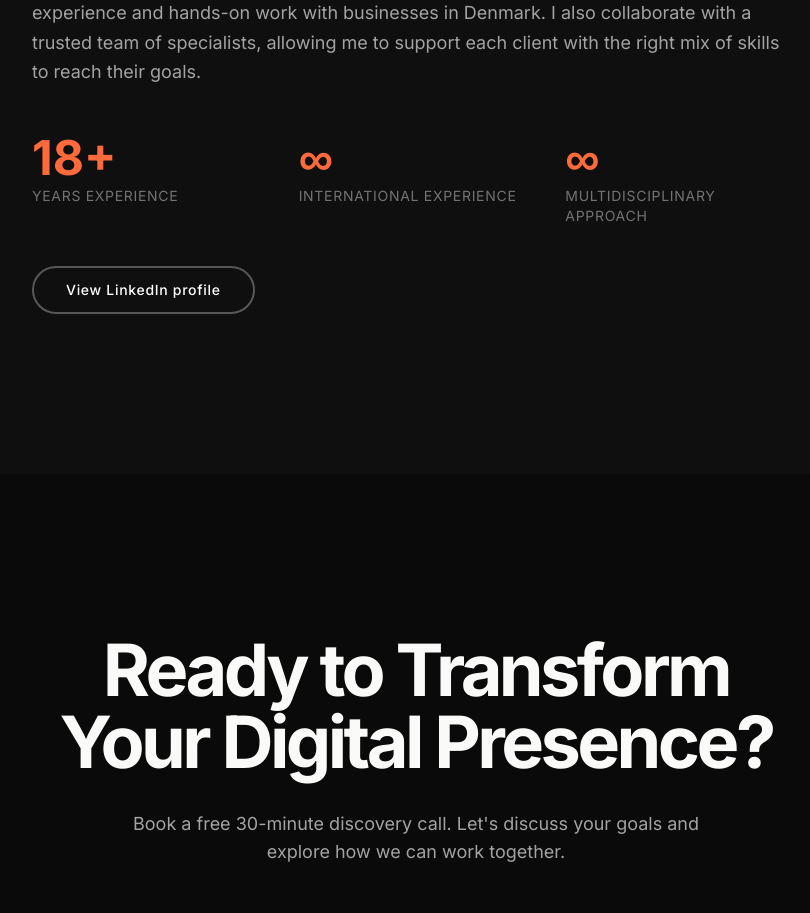
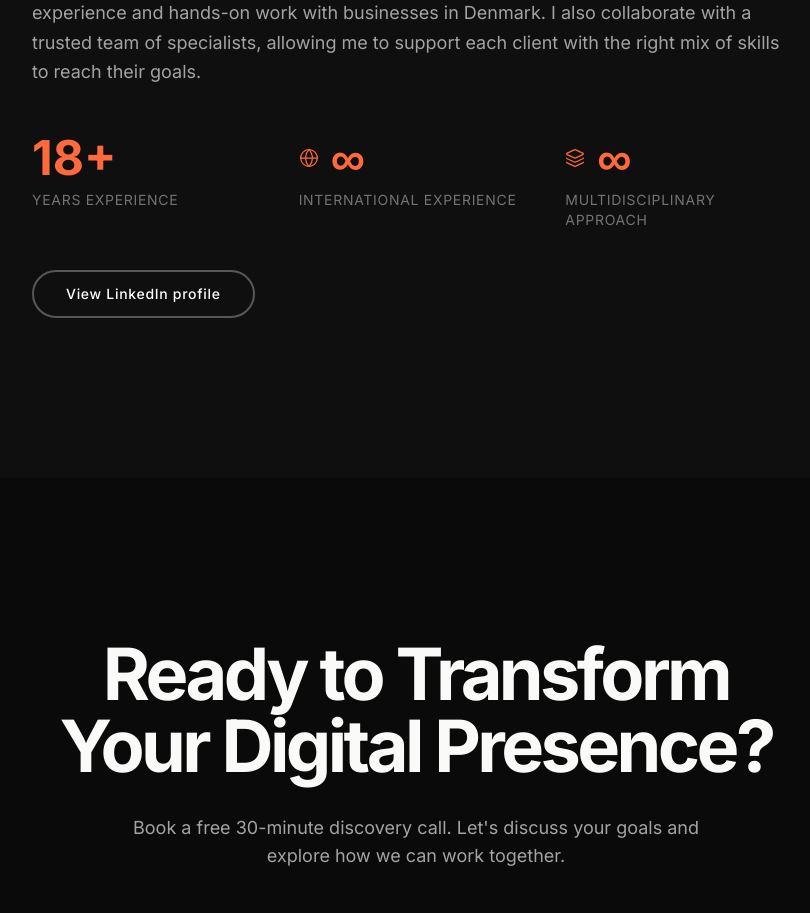
Before and after one commit to hejculto/premium-site, a Next.js app: page / in a window 1280 px wide. Shown: the part 7940-8853 px from the top of the page, without its empty margins (224-1034 px from the left). Built offline with nearby package versions, Linux system fonts and the light colour scheme.

Commit message:
Add Back to top button and update About icons

```diff
--- a/src/components/About.tsx
+++ b/src/components/About.tsx
@@ -1,14 +1,30 @@
 'use client'
 
+import { useState, useEffect } from 'react'
 import { motion } from 'framer-motion'
+import { Globe, Layers } from 'lucide-react'
 
 const stats = [
   { value: '18+', label: 'Years Experience' },
-  { value: '∞', label: 'International Experience' },
-  { value: '∞', label: 'Multidisciplinary Approach' },
+  { value: '∞', label: 'International Experience', icon: Globe },
+  { value: '∞', label: 'Multidisciplinary Approach', icon: Layers },
 ]
 
 export function About() {
+  const [showBackToTop, setShowBackToTop] = useState(false)
+
+  useEffect(() => {
+    const handleScroll = () => {
+      setShowBackToTop(window.scrollY > 500)
+    }
+    window.addEventListener('scroll', handleScroll)
+    return () => window.removeEventListener('scroll', handleScroll)
+  }, [])
+
+  const scrollToTop = () => {
+    window.scrollTo({ top: 0, behavior: 'smooth' })
+  }
+
   return (
     <section id="about" className="py-24 md:py-32 lg:py-40 bg-[#0f0f0f]">
       <div className="container-premium px-6">
@@ -37,12 +53,20 @@ export function About() {
           </div>
 
           <div className="grid grid-cols-1 sm:grid-cols-3 gap-8 mb-10">
-            {stats.map((stat, i) => (
-              <div key={i} className="text-center sm:text-left">
-                <span className="text-4xl md:text-5xl font-bold text-[#ff6a3d]">{stat.value}</span>
-                <p className="text-sm text-neutral-500 mt-1 uppercase tracking-wide">{stat.label}</p>
-              </div>
-            ))}
+            {stats.map((stat, i) => {
+              const Icon = stat.icon
+              return (
+                <div key={i} className="text-center sm:text-left">
+                  <div className="flex items-center gap-3 justify-center sm:justify-start mb-2">
+                    {Icon && (
+                      <Icon size={20} strokeWidth={1.5} className="text-[#ff6a3d]" />
+                    )}
+                    <span className="text-4xl md:text-5xl font-bold text-[#ff6a3d]">{stat.value}</span>
+                  </div>
+                  <p className="text-sm text-neutral-500 uppercase tracking-wide">{stat.label}</p>
+                </div>
+              )
+            })}
           </div>
 
           <div className="flex justify-center sm:justify-start">
@@ -57,6 +81,20 @@ export function About() {
           </div>
         </motion.div>
       </div>
+
+      <motion.button
+        onClick={scrollToTop}
+        initial={{ opacity: 0, y: 20 }}
+        animate={{ opacity: showBackToTop ? 1 : 0, y: showBackToTop ? 0 : 20 }}
+        transition={{ duration: 0.3 }}
+        className="fixed bottom-8 right-8 z-50 px-4 py-3 border-2 border-white/30 text-white rounded-full hover:bg-[#ff6a3d] hover:border-[#ff6a3d] transition-all duration-300 flex items-center gap-2"
+        style={{ pointerEvents: showBackToTop ? 'auto' : 'none' }}
+      >
+        <svg width="16" height="16" viewBox="0 0 24 24" fill="none" stroke="currentColor" strokeWidth="2" strokeLinecap="round" strokeLinejoin="round">
+          <path d="M18 15l-6-6-6 6"/>
+        </svg>
+        <span className="text-sm font-medium">Back to top</span>
+      </motion.button>
     </section>
   )
 }
```
